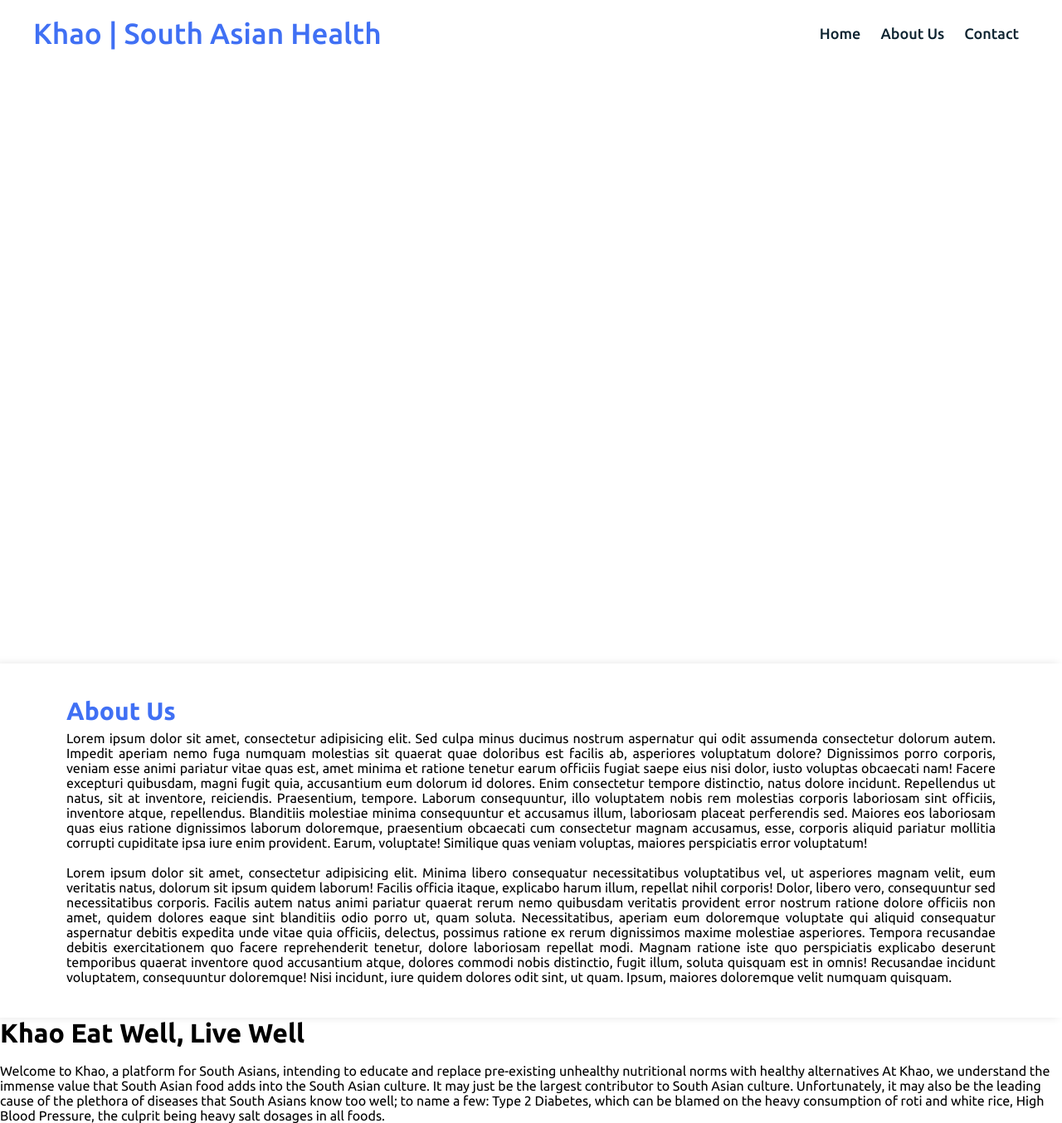
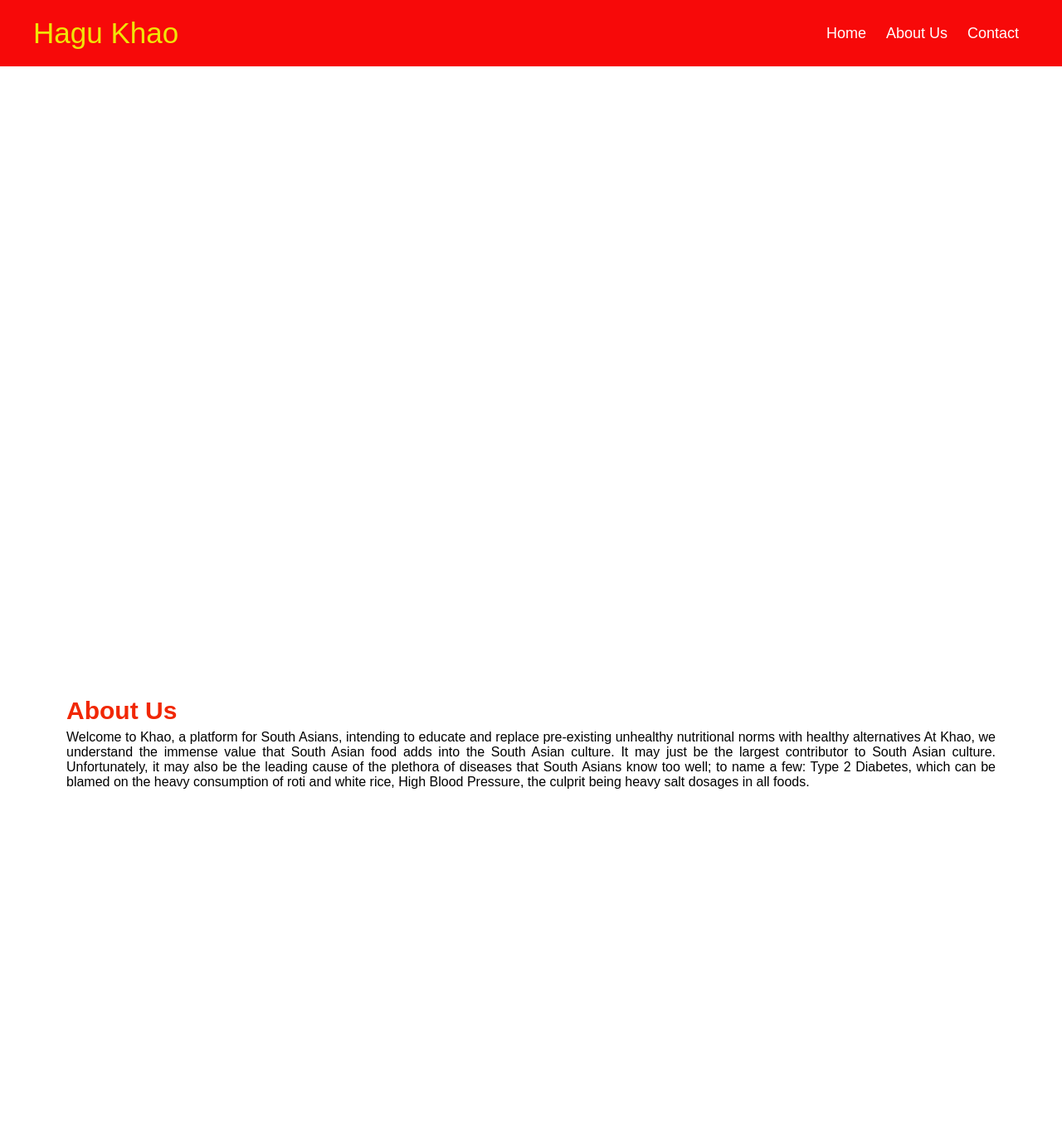
Before and after one commit to AZcodes/hack-nyu, a plain HTML site: page homepage.html in a window 1280 px wide. Shown: the whole page at 83% size. After the commit the page ends 992 px from the top, so only its background shows below. Drawn offline with Linux system fonts and the light colour scheme; a web font is replaced by a local one.

Commit message:
rennovating the padding and colors of homepage

```diff
--- a/homepage.html
+++ b/homepage.html
@@ -2,14 +2,14 @@
 <html lang="en" dir="ltr">
   <head>
     <meta charset="UTF-8">
-     <title> Khao | South Asian Health </title>
-    <link rel="stylesheet" href="styles.css" rel = ""
+     <title> Khao   </title>
+    <link rel="stylesheet" href="styles.css">
    </head>
 <body>
   <nav>
     <div class="nav-content">
       <div class="logo">
-        <a href="#">Khao | South Asian Health</a>
+        <a href="#">Hagu Khao</a>
       </div>
       <ul class="nav-links">
         <li><a href="#">Home</a></li>
@@ -23,9 +23,10 @@
   <section class="About Us"></section>
   <div class="text">
     <p><h2>About Us</h2>
-    <p>Lorem ipsum dolor sit amet, consectetur adipisicing elit. Sed culpa minus ducimus nostrum aspernatur qui odit assumenda consectetur dolorum autem. Impedit aperiam nemo fuga numquam molestias sit quaerat quae doloribus est facilis ab, asperiores voluptatum dolore? Dignissimos porro corporis, veniam esse animi pariatur vitae quas est, amet minima et ratione tenetur earum officiis fugiat saepe eius nisi dolor, iusto voluptas obcaecati nam! Facere excepturi quibusdam, magni fugit quia, accusantium eum dolorum id dolores. Enim consectetur tempore distinctio, natus dolore incidunt. Repellendus ut natus, sit at inventore, reiciendis. Praesentium, tempore. Laborum consequuntur, illo voluptatem nobis rem molestias corporis laboriosam sint officiis, inventore atque, repellendus. Blanditiis molestiae minima consequuntur et accusamus illum, laboriosam placeat perferendis sed. Maiores eos laboriosam quas eius ratione dignissimos laborum doloremque, praesentium obcaecati cum consectetur magnam accusamus, esse, corporis aliquid pariatur mollitia corrupti cupiditate ipsa iure enim provident. Earum, voluptate! Similique quas veniam voluptas, maiores perspiciatis error voluptatum!</p>
-    <br><p>Lorem ipsum dolor sit amet, consectetur adipisicing elit. Minima libero consequatur necessitatibus voluptatibus vel, ut asperiores magnam velit, eum veritatis natus, dolorum sit ipsum quidem laborum! Facilis officia itaque, explicabo harum illum, repellat nihil corporis! Dolor, libero vero, consequuntur sed necessitatibus corporis. Facilis autem natus animi pariatur quaerat rerum nemo quibusdam veritatis provident error nostrum ratione dolore officiis non amet, quidem dolores eaque sint blanditiis odio porro ut, quam soluta. Necessitatibus, aperiam eum doloremque voluptate qui aliquid consequatur aspernatur debitis expedita unde vitae quia officiis, delectus, possimus ratione ex rerum dignissimos maxime molestiae asperiores. Tempora recusandae debitis exercitationem quo facere reprehenderit tenetur, dolore laboriosam repellat modi. Magnam ratione iste quo perspiciatis explicabo deserunt temporibus quaerat inventore quod accusantium atque, dolores commodi nobis distinctio, fugit illum, soluta quisquam est in omnis! Recusandae incidunt voluptatem, consequuntur doloremque! Nisi incidunt, iure quidem dolores odit sint, ut quam. Ipsum, maiores doloremque velit numquam quisquam.</p>
-  </div>
+    <p>Welcome to Khao, a platform for South Asians, intending to educate and replace pre-existing unhealthy nutritional norms with healthy alternatives
+        At Khao, we understand the immense value that South Asian food adds into the South Asian culture. It may just be the largest contributor to South Asian culture.
+        Unfortunately, it may also be the leading cause of the plethora of diseases that South Asians know too well; to name a few: Type 2 Diabetes, which can be blamed on the
+        heavy consumption of roti and white rice, High Blood Pressure, the culprit being heavy salt dosages in all foods.
   <script>
   let nav = document.querySelector("nav");
     window.onscroll = function() {
@@ -38,16 +39,3 @@
   </script>
 </body>
 </html>
-  <h1>
-            Khao
-            Eat Well, Live Well
-        </h1>
-        <br>
-        <p>
-        Welcome to Khao, a platform for South Asians, intending to educate and replace pre-existing unhealthy nutritional norms with healthy alternatives
-            At Khao, we understand the immense value that South Asian food adds into the South Asian culture. It may just be the largest contributor to South Asian culture.
-            Unfortunately, it may also be the leading cause of the plethora of diseases that South Asians know too well; to name a few: Type 2 Diabetes, which can be blamed on the
-            heavy consumption of roti and white rice, High Blood Pressure, the culprit being heavy salt dosages in all foods.
-        </p>
-</body>
-</html>
--- a/styles.css
+++ b/styles.css
@@ -1,10 +1,10 @@
-@import url('https://fonts.googleapis.com/css2?family=Ubuntu:wght@400;500;700&display=swap');
+@import url('https://fonts.googleapis.com/css2?family=Glegoo:wght@400;700&display=swap');
   *{
   margin: 0;
   padding: 0;
   box-sizing: border-box;
   text-decoration: none;
-  font-family: 'Ubuntu', sans-serif;
+  font-family: 'Glegoo', sans-serif;
 }
 nav{
   position: fixed;
@@ -12,12 +12,14 @@ nav{
   left: 0;
   width: 100%;
   padding: 20px;
-  transition: all 0.4s ease;
+  background : #f70909;
+  transition: all 0.5 ease;
 }
 nav.sticky{
-  padding: 15px 20px;
-  background: #4070f4;
-  box-shadow: 0 5px 10px rgba(0, 0, 0, 0.1);
+  padding: 20px 20px;
+  border:5px solid black;
+  background: #f70909;
+  box-shadow: 0 5px 10px rgba(0, 0, 0, 0.5);
 }
 nav .nav-content{
   height: 100%;
@@ -30,10 +32,10 @@ nav .nav-content{
 nav .logo a{
   font-weight: 500;
   font-size: 35px;
-  color: #4070f4;
+  color: #f0e507;
 }
 nav.sticky .logo a{
-  color: #fff;
+  color: #f0e507;
 }
 .nav-content .nav-links{
   display: flex;
@@ -44,14 +46,14 @@ nav.sticky .logo a{
 }
  .nav-links li a{
   text-decoration: none;
-  color: #0E2431;
+  color: #fff;
   font-size: 18px;
   font-weight: 500;
   padding: 10px 4px;
-  transition: all 0.3s ease;
+  transition: all 0.5s ease;
 }
  .nav-links li a:hover{
-   color: #4070f4;
+   color: #ef3506;
  }
  nav.sticky .nav-links li a{
    color: #fff;
@@ -72,10 +74,10 @@ nav.sticky .logo a{
 h2{
   font-size: 30px;
   margin-bottom: 6px;
-  color: #4070f4;
+  color: #f12703;
 }
 .text{
   text-align: justify;
   padding: 40px 80px;
-  box-shadow: -5px 0 10px rgba(0, 0, 0, 0.1);
+  /* box-shadow: -5px 0 10 */
 }
```
